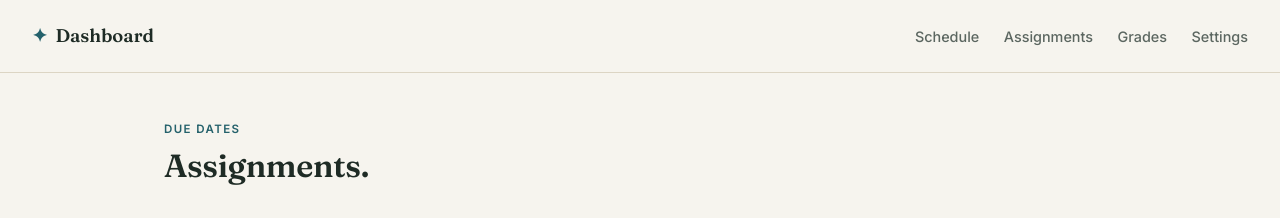
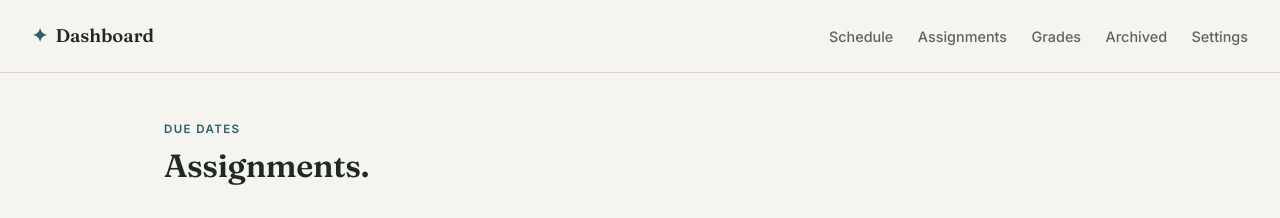
Before and after one commit to Aayush-Ingale/Projects, a Flask app: page /assignments in a window 1280 px wide. Shown: the top 218 px of the page. Run offline with Flask 3, Linux system fonts and the light colour scheme.

Commit message:
Add link to archived assignments in navigation

```diff
--- a/College Dashboard/templates/base.html
+++ b/College Dashboard/templates/base.html
@@ -17,6 +17,7 @@
     <a href="{{ url_for('schedule_page') }}">Schedule</a>
     <a href="{{ url_for('assignments_page') }}">Assignments</a>
     <a href="{{ url_for('grades_page') }}">Grades</a>
+    <a href="{{ url_for('archived_assignments_page') }}">Archived</a>
     <a href="{{ url_for('settings') }}">Settings</a>
   </nav>
 </header>
```
